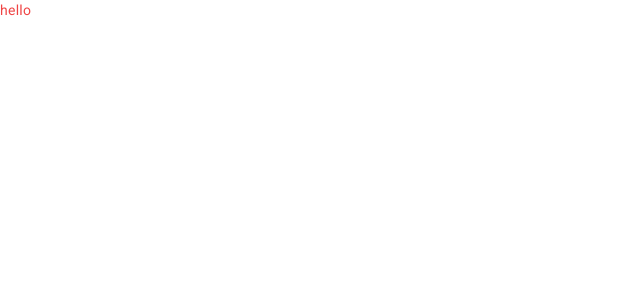
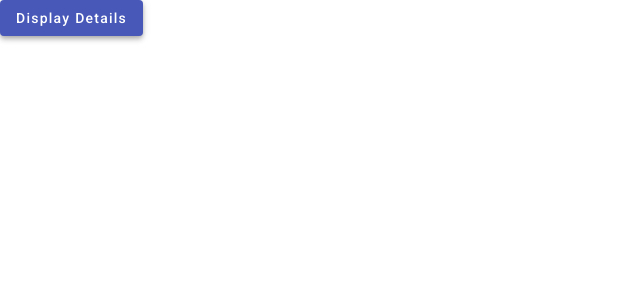
Before and after one commit to antonin686/angular-practice, an Angular app: page / in a window 1280 px wide. Shown: the top 300 px of the page, without its empty margins (0-640 px from the left). Built offline with nearby package versions, Linux system fonts and the light colour scheme.

Commit message:
`Practice Directives`

```diff
--- a/src/app/app.component.html
+++ b/src/app/app.component.html
@@ -1,3 +1 @@
-<div class="text-red-500">
-  hello
-</div>
+<app-prac-dir />
--- a/src/app/app.module.ts
+++ b/src/app/app.module.ts
@@ -1,6 +1,7 @@
 import { NgModule } from '@angular/core';
 import { BrowserModule } from '@angular/platform-browser';
 import { FormsModule } from '@angular/forms';
+import { CommonModule } from '@angular/common';
 
 import { AppRoutingModule } from './app-routing.module';
 import { AppComponent } from './app.component';
@@ -10,6 +11,7 @@ import { MatCardModule } from '@angular/material/card';
 import { MatFormFieldModule } from '@angular/material/form-field';
 import { MatInputModule } from '@angular/material/input';
 import { MatButtonModule } from '@angular/material/button';
+import { PracDirComponent } from './prac-dir/prac-dir.component';
 
 const AngularMaterial = [
   MatCardModule,
@@ -19,12 +21,13 @@ const AngularMaterial = [
 ];
 
 @NgModule({
-  declarations: [AppComponent],
+  declarations: [AppComponent, PracDirComponent],
   imports: [
     BrowserModule,
     AppRoutingModule,
     BrowserAnimationsModule,
     FormsModule,
+    CommonModule,
     AngularMaterial,
   ],
   providers: [],
--- /dev/null
+++ b/src/app/prac-dir/prac-dir.component.html
@@ -0,0 +1,15 @@
+<div>
+  <div class="flex gap-4 items-center">
+    <button mat-raised-button color="primary" (click)="showDetailsHandler()">
+      Display Details
+    </button>
+    <div *ngIf="showDetails">
+      <p>Secret Password = tuna</p>
+    </div>
+  </div>
+  <div class="flex flex-col gap-1 py-3">
+    <div *ngFor="let log of logs; let i = index" [ngClass]="{'bg-blue-500': i > 4 }" class="p-2">
+      {{ log }}
+    </div>
+  </div>
+</div>
--- /dev/null
+++ b/src/app/prac-dir/prac-dir.component.ts
@@ -0,0 +1,16 @@
+import { Component } from '@angular/core';
+
+@Component({
+  selector: 'app-prac-dir',
+  templateUrl: './prac-dir.component.html',
+  styleUrls: ['./prac-dir.component.css'],
+})
+export class PracDirComponent {
+  showDetails: boolean = false;
+  logs: string[] = [];
+
+  showDetailsHandler() {
+    this.showDetails = !this.showDetails;
+    this.logs.push(`Details ${this.showDetails ? 'Shown' : 'Hidden'} at ${new Date().getTime()}`);
+  }
+}
```
Also changed, not shown: src/app/prac-dir/prac-dir.component.css (added), 1 other file (tests, documents, lock files or other folders).
